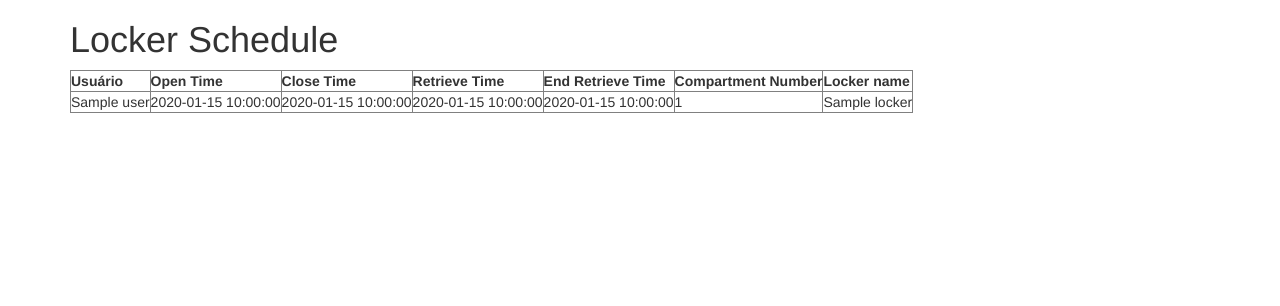
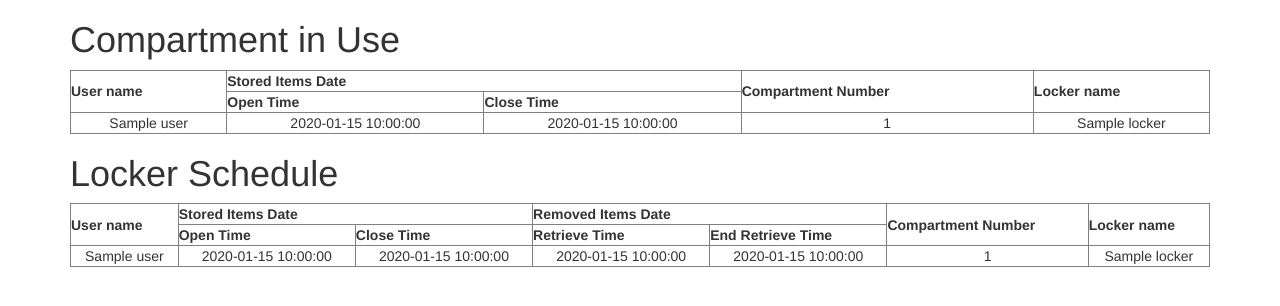
Before and after one commit to luizaalves/Smart-Lockers-server, a Python web app: template app/templates/locker_schedule.html in a window 1280 px wide. Shown: the top 306 px of the page. Run offline with Jinja, Linux system fonts and the light colour scheme; the template is opened without the code that fills it: most values are stand-ins (such as "Sample title", 1, 10 or a date in 2020); some libraries are stand-ins or nearby versions.

Commit message:
show compartment in use and update table

```diff
--- a/app/templates/locker_schedule.html
+++ b/app/templates/locker_schedule.html
@@ -11,17 +11,50 @@
 {% block content %}
     <div class="container">
     {% block app_content %}
-    <h1>Locker Schedule</h1>
-    <table border="1">
+    {% if compartment_in_use %}
+    <h1>Compartment in Use</h1>
+    <table style="width: 100%; text-align: center;" border="1">
       <thead>
         <tr>
-          <th>Usuário</th>
+          <th rowspan="2">User name</th>
+          <th colspan="2">Stored Items Date</th>
+          <th rowspan="2">Compartment Number</th>
+          <th rowspan="2">Locker name</th>
+        </tr>
+        <tr>
+          <th>Open Time</th>
+          <th>Close Time</th>
+        </tr>
+      </thead>
+      <tbody>
+        <tr>
+          <td>{{ compartment_in_use.user.name }}</td>
+          <td>{{ compartment_in_use.open_time }}</td>
+          <td>{{ compartment_in_use.close_time }}</td>
+          <td>{{ compartment_in_use.compartments.number }}</td>
+          <td>{{ compartment_in_use.compartments.locker.name }}</td>
+        </tr>
+      </tbody>
+    </table>
+    {% else %}
+    <p>No compartments in use.</p>
+    {% endif %}
+
+    <h1>Locker Schedule</h1>
+    <table style="width: 100%; text-align: center;" border="1">
+      <thead>
+        <tr>
+          <th rowspan="2">User name</th>
+          <th colspan="2">Stored Items Date</th>
+          <th colspan="2">Removed Items Date</th>
+          <th rowspan="2">Compartment Number</th>
+          <th rowspan="2">Locker name</th>
+        </tr>
+        <tr>
           <th>Open Time</th>
           <th>Close Time</th>
           <th>Retrieve Time</th>
           <th>End Retrieve Time</th>
-          <th>Compartment Number</th>
-          <th>Locker name</th>
         </tr>
       </thead>
       <tbody>
@@ -36,6 +69,8 @@
           <td>{{ schedule.compartment.locker.name }}</td>
         </tr>
         {% endfor %}
+      </tbody>
+    </table>
     {% endblock %}
 
     </div>
```
Also changed, not shown: app/routes.py (+4 -3 lines).
